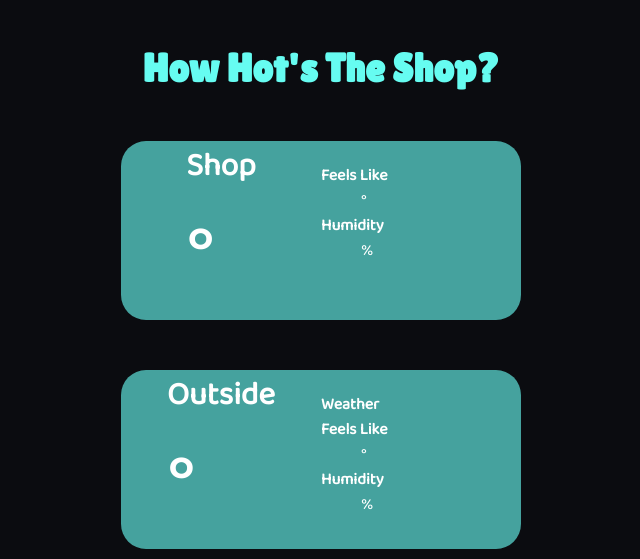
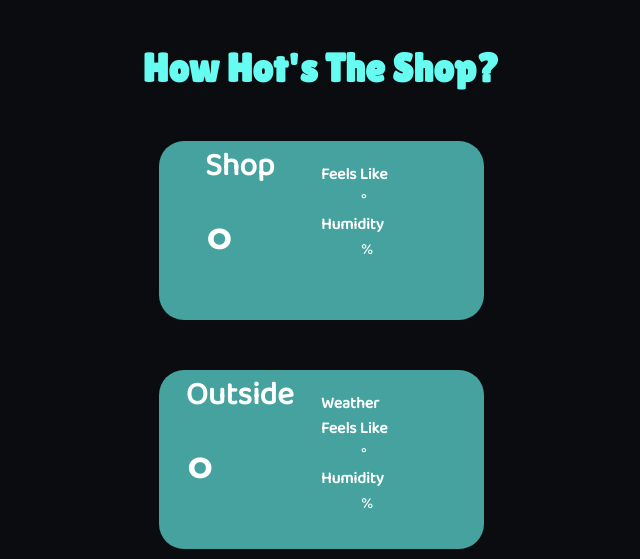
Before and after one commit to Bachmann1234/HowHotIsTheShop, a Flask app: template howhot/templates/index.html in a window 1280 px wide. Shown: the top 559 px of the page, without its empty margins (319-959 px from the left). Run offline with Flask 2, Linux system fonts and the light colour scheme; the template is opened without the code that fills it, so the values that code supplies are empty.

Commit message:
Small tweak to the layout

```diff
--- a/howhot/templates/index.html
+++ b/howhot/templates/index.html
@@ -43,7 +43,7 @@
             background: #45A29E;
             border-radius: 25px;
             color: white;
-            width: 400px;
+            width: 325px;
             margin-left: auto;
             margin-right: auto;
             margin-top: 50px
```
